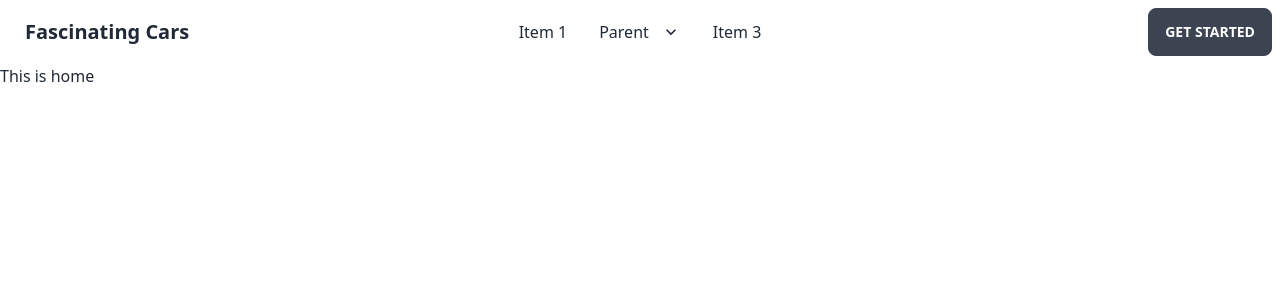
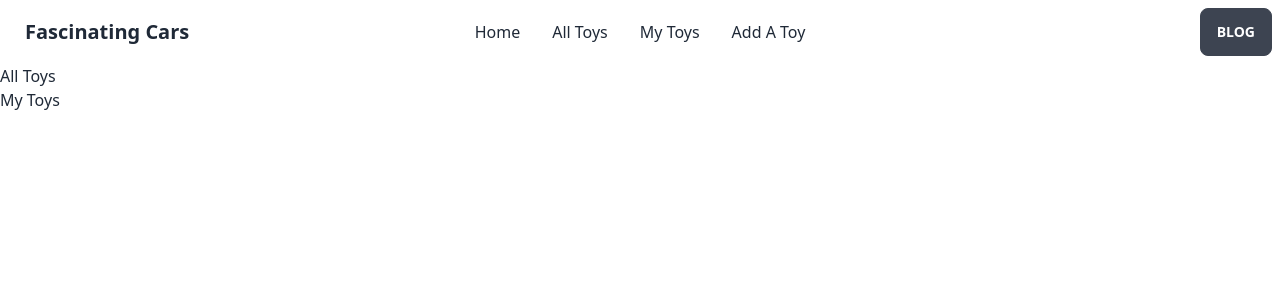
Before and after one commit to Naharun/fascinating-cars, a React (Vite) app: page / in a window 1280 px wide. Shown: the top 300 px of the page. Built offline with nearby package versions, Linux system fonts and the light colour scheme.

Commit message:
added nav pages

```diff
--- a/src/Shared/Navber/Navbar.jsx
+++ b/src/Shared/Navber/Navbar.jsx
@@ -1,9 +1,12 @@
+import { Link } from "react-router-dom";
 
 
 const Navbar = () => {
   const navPage = <>
-    <li><a>Home</a></li>
-    <li><a>Item 3</a></li>
+    <li><Link to="/">Home</Link></li>
+    <li><Link to="/allToys">All Toys</Link></li>
+    <li><Link to="/myToys">My Toys</Link></li>
+    <li><Link to="addAToys">Add A Toy</Link></li>
   </>
   return (
     <div className="navbar bg-base-100">
@@ -13,29 +16,18 @@ const Navbar = () => {
             <svg xmlns="http://www.w3.org/2000/svg" className="h-5 w-5" fill="none" viewBox="0 0 24 24" stroke="currentColor"><path strokeLinecap="round" strokeLinejoin="round" strokeWidth="2" d="M4 6h16M4 12h8m-8 6h16" /></svg>
           </label>
           <ul tabIndex={0} className="menu menu-compact dropdown-content mt-3 p-2 shadow bg-base-100 rounded-box w-52">
-
+            {navPage}
           </ul>
         </div>
         <a className="btn btn-ghost normal-case text-xl">Fascinating Cars</a>
       </div>
       <div className="navbar-center hidden lg:flex">
         <ul className="menu menu-horizontal px-1">
-          <li><a>Item 1</a></li>
-          <li tabIndex={0}>
-            <a>
-              Parent
-              <svg className="fill-current" xmlns="http://www.w3.org/2000/svg" width="20" height="20" viewBox="0 0 24 24"><path d="M7.41,8.58L12,13.17L16.59,8.58L18,10L12,16L6,10L7.41,8.58Z" /></svg>
-            </a>
-            <ul className="p-2">
-              <li><a>Submenu 1</a></li>
-              <li><a>Submenu 2</a></li>
-            </ul>
-          </li>
-          <li><a>Item 3</a></li>
+          {navPage}
         </ul>
       </div>
       <div className="navbar-end">
-        <a className="btn">Get started</a>
+        <Link className="btn" to="/blog">Blog</Link>
       </div>
     </div>
   );
--- /dev/null
+++ b/src/pages/Home/AddAToys/AddAToys.jsx
@@ -0,0 +1,11 @@
+
+
+const AddAToys = () => {
+    return (
+        <div>
+            <h2>Add A Toys</h2>
+        </div>
+    );
+};
+
+export default AddAToys;
--- /dev/null
+++ b/src/pages/Home/AllToys/AllToys.jsx
@@ -0,0 +1,10 @@
+
+const AllToys = () => {
+    return (
+        <div>
+            <h2>All Toys</h2>
+        </div>
+    );
+};
+
+export default AllToys;
--- /dev/null
+++ b/src/pages/Home/Blog/Blog.jsx
@@ -0,0 +1,10 @@
+
+const Blog = () => {
+    return (
+        <div>
+            <h2>This is Blog</h2>
+        </div>
+    );
+};
+
+export default Blog;
--- a/src/pages/Home/Home/Home.jsx
+++ b/src/pages/Home/Home/Home.jsx
@@ -1,8 +1,11 @@
+import AllToys from "../allToys/allToys";
+import MyToys from "../myToys/myToys";
 
 const Home = () => {
     return (
         <div>
-            <h2>This is home</h2>
+            <AllToys></AllToys>
+            <MyToys></MyToys>
         </div>
     );
 };
--- /dev/null
+++ b/src/pages/Home/MyToys/MyToys.jsx
@@ -0,0 +1,11 @@
+
+
+const MyToys = () => {
+    return (
+        <div>
+            <h2>My Toys</h2>
+        </div>
+    );
+};
+
+export default MyToys;
```
